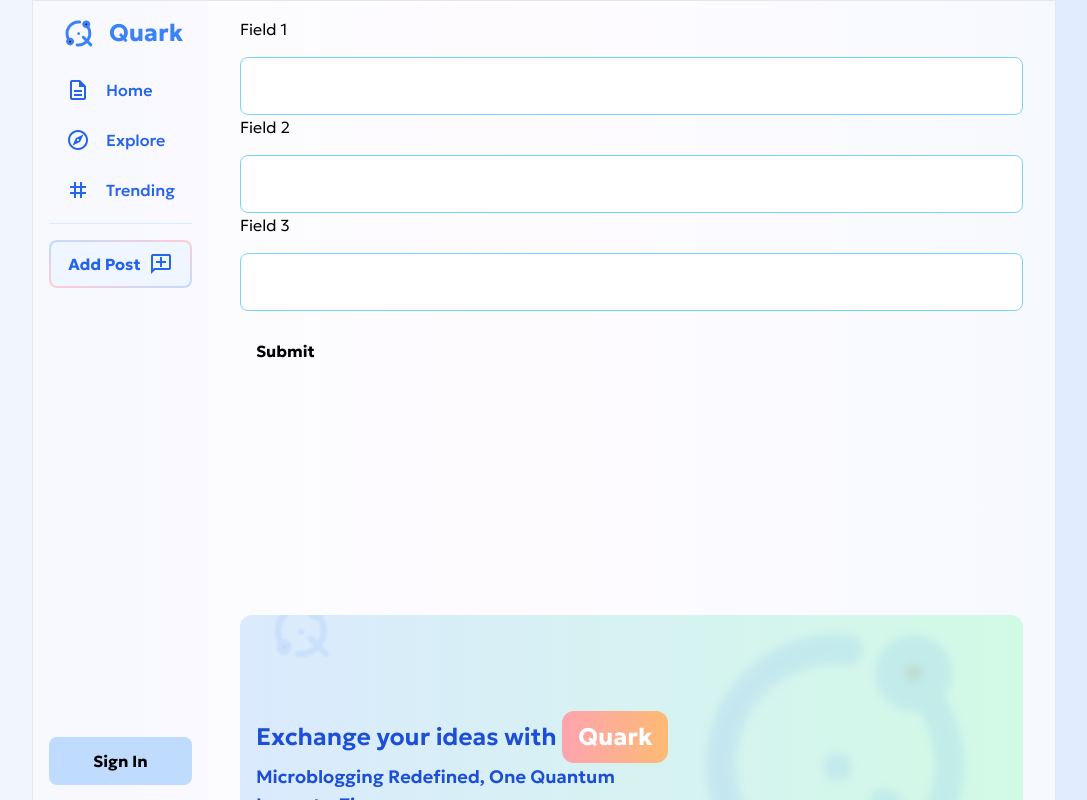
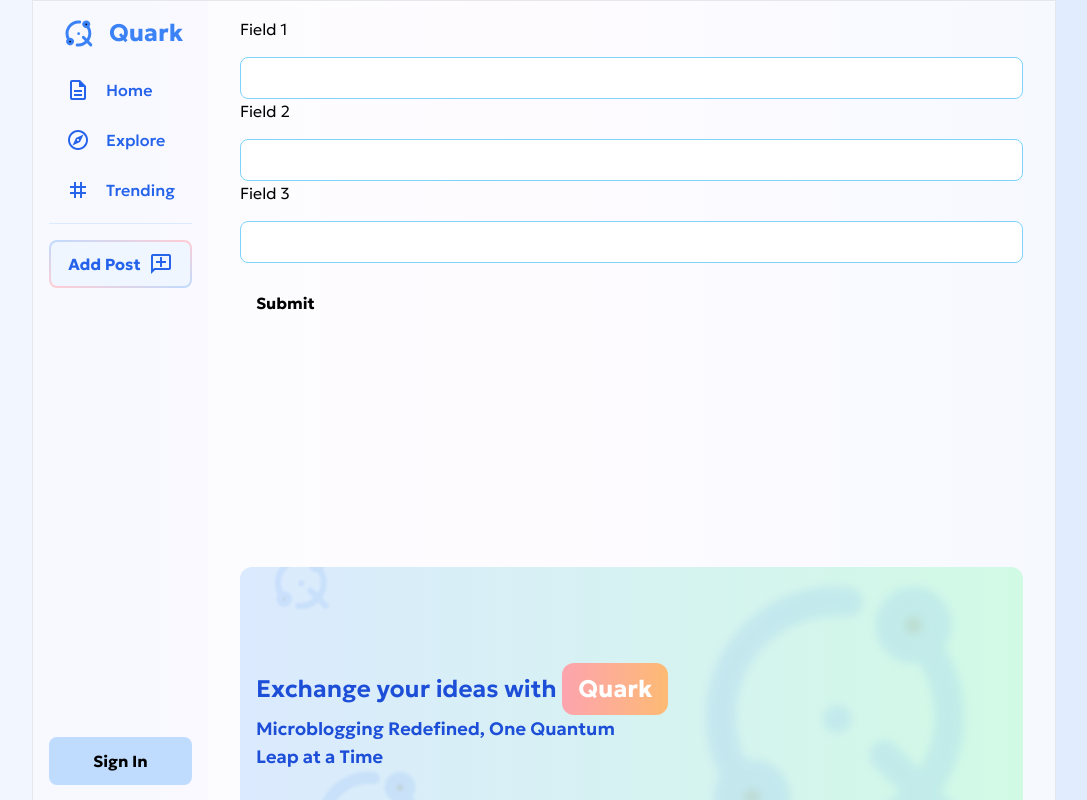
Before and after one commit to kaye360/firebase-twitter-clone, a React (Vite) app: page / in a window 1280 px wide. Shown: the top 800 px of the page, without its empty margins (96-1183 px from the left). Built offline with nearby package versions, Linux system fonts and the light colour scheme; no server answers.

Commit message:
fix ValidatedForm Component bugs, add comments

```diff
--- a/src/components/ValidatedForm/components/SubmitErrorMessage.tsx
+++ b/src/components/ValidatedForm/components/SubmitErrorMessage.tsx
@@ -3,12 +3,15 @@ import { ValidatedFormContext } from "./ValidatedForm"
 
 
 
-export default function SubmitErrorMessage() {
+export default function SubmitErrorMessage({...rest}) {
 
     const formContext = useContext(ValidatedFormContext)
 
     return (
-        <div className={` ${formContext?.formSubmitErrorMessage ? 'grid grid-rows-[1fr]' : 'grid-rows-[0fr]'} transition-[grid-template-rows] duration-200 text-rose-500 py-2`}>
+        <div
+            className={` ${formContext?.formSubmitErrorMessage ? 'grid grid-rows-[1fr]' : 'grid-rows-[0fr]'} transition-[grid-template-rows] duration-200 text-rose-500 py-2`}
+            {...rest}
+        >
             <div className="overflow-hidden">
                 {formContext?.formSubmitErrorMessage}
             </div>
--- a/src/components/ValidatedForm/components/ValidatedForm.tsx
+++ b/src/components/ValidatedForm/components/ValidatedForm.tsx
@@ -21,12 +21,35 @@ export const ValidatedFormContext  = createContext<UseValidatedFormContext | nul
 
 
 /**
+ * @description
+ * Form component with automatic validation.
+ * Create a state for each field and pass into each <ValidatedInput /> or <ValidatedTextarea />
+ * Set the title to the name that appears in the error message.
  *
  * @param handleSubmit (function) Form onSubmit handler. This is the action to be taken on
  * form submit after successful validation. No need for e.preventDefault().
  *
  * @param rules (object Rules) Rules object to be checked on form submission. Other form elements
  * will also automatically be checke first.
+ *
+ * @example
+ *
+ * const [field1, setField1] = useState<string>('')
+ *
+ * <ValidatedForm handleSubmit={ yourHandleSubmitFunction }>
+ *
+ * <label>
+ *   Field One Name
+ *   <ValidatedInput
+ *     type="text"
+ *     title="Field One Name"
+ *     value={field1}
+ *     setValue={setField1}
+ *     rules={{minLength : 5, maxLength : 10}}
+ *   />
+ * </label>
+ *
+ * <button type="submit">Submit</button>
  *
  */
 export default function ValidatedForm({ handleSubmit, rules = {}, children } : ValidatedFormProps) {
@@ -55,7 +78,6 @@ function ValidatedFormElement({ handleSubmit, rules, children } : ValidatedFormP
     function handleFormSubmit(e: SyntheticEvent) {
         e.preventDefault()
 
-        console.log(formContext?.formState)
 
         try {
             if( typeof handleSubmit !== 'function' ) throw 'handleSubmit must be a function'
@@ -66,7 +88,6 @@ function ValidatedFormElement({ handleSubmit, rules, children } : ValidatedFormP
             if( (typeof error !== 'string' ) ) return
             formContext?.setFormSubmitErrorMessage(error)
         }
-
     }
 
 
@@ -91,7 +112,7 @@ function ValidatedFormElement({ handleSubmit, rules, children } : ValidatedFormP
 
 
     return (
-        <form onSubmit={handleFormSubmit}>
+        <form onSubmit={handleFormSubmit} onChange={() => formContext?.setFormSubmitErrorMessage('')}>
             {children}
         </form>
     )
--- a/src/components/ValidatedForm/components/ValidatedInput.tsx
+++ b/src/components/ValidatedForm/components/ValidatedInput.tsx
@@ -1,90 +1,36 @@
-import { Dispatch, InputHTMLAttributes, SyntheticEvent, useContext, useEffect, useState } from "react"
+import { Dispatch, InputHTMLAttributes } from "react"
 import ValidationError from "./ValidationError"
-import { ValidatedFormContext } from "./ValidatedForm"
-import { FormState } from "../hooks/useValidatedFormContext"
-import ValidatorRules, { Rules } from "../utils/ValidatorRules"
+import { Rules } from "../utils/ValidatorRules"
+import useValidateElement from "../hooks/useValidateElement"
 
 
 
-interface ValidatedInputProps extends InputHTMLAttributes<HTMLInputElement> {
-    title : string,
-    state : string,
-    setState : Dispatch<React.SetStateAction<string>>,
-    rules : Rules,
+export interface ValidatedInputProps extends InputHTMLAttributes<HTMLInputElement> {
+    title    : string,
+    value    : string,
+    setValue : Dispatch<React.SetStateAction<string>>,
+    rules    : Rules,
 }
 
-export default function ValidatedInput({title, state, setState, rules = {}, ...rest} : ValidatedInputProps) {
+export default function ValidatedInput({
+    title, value, setValue, rules = {}, ...rest
+} : ValidatedInputProps) {
 
 
-    const validatedFormContext = useContext(ValidatedFormContext)
-
-
-    /**
-     * If rules.required or rules.minLength, set the Formstate to error by default.
-     */
-    let defaultFormStateErrorMessage: string | null
-
-    if( rules.required ) {
-        defaultFormStateErrorMessage = `${title} is required.`
-
-    } else if( rules.minLength && state.length < rules.minLength ) {
-        defaultFormStateErrorMessage = `${title} must have a minimum of ${rules.minLength} characters.`
-
-    } else {
-        defaultFormStateErrorMessage = null
-    }
-
-
-    const [errorMessage, setErrorMessage] = useState<string>('')
-    const [hasUserTyped, setHasUserTyped] = useState<boolean>(false)
-
-
-    function handleOnChange(e: SyntheticEvent) {
-        if( !(e.target instanceof HTMLInputElement) ) return
-        setState(e.target.value)
-        setHasUserTyped(true)
-    }
-
-
-    useEffect( () => {
-        // Initialize Error Property for this Input on initial render
-        const formState = {...validatedFormContext?.formState } as FormState
-        formState.errors[title] = defaultFormStateErrorMessage
-        validatedFormContext?.setFormState(formState)
-    }, [])
-
-
-    useEffect( () => {
-        // Validation as user types
-
-        if( !hasUserTyped ) return
-        const prev = {...validatedFormContext?.formState} as FormState
-
-        try {
-            ValidatorRules.validate({title, string : state, rules})
-            setErrorMessage('')
-            prev.errors[title] = null
-            validatedFormContext?.setFormState(prev)
-
-        } catch (error) {
-            if( typeof error !== 'string') return
-
-            setErrorMessage(error)
-            prev.errors[title] = error
-            validatedFormContext?.setFormState(prev)
-        }
-
-    }, [state])
+    const {
+        hasUserTyped,
+        errorMessage,
+        handleOnChange
+    } = useValidateElement({title, value, setValue, rules})
 
 
     return (
         <>
             <ValidationError message={hasUserTyped ? errorMessage : ''} />
             <input
-                value={state}
+                value={value}
                 onChange={ handleOnChange }
-                className="p-4 rounded-lg border w-full"
-                // required={ rules.required }
+                className=""
                 {...rest}
             />
         </>
--- /dev/null
+++ b/src/components/ValidatedForm/hooks/useValidateElement.tsx
@@ -0,0 +1,85 @@
+import { useContext, useState, SyntheticEvent, useEffect, ChangeEventHandler } from "react"
+import { ValidatedFormContext } from "../components/ValidatedForm"
+import ValidatorRules from "../utils/ValidatorRules"
+import { FormState } from "./useValidatedFormContext"
+import { ValidatedInputProps } from "../components/ValidatedInput"
+
+
+
+interface UseValidateElement {
+    hasUserTyped   : boolean,
+    errorMessage   : string,
+    handleOnChange : ChangeEventHandler<HTMLInputElement>,
+}
+
+export default function useValidateElement({title, value, setValue, rules} : ValidatedInputProps) : UseValidateElement {
+
+
+    const validatedFormContext = useContext(ValidatedFormContext)
+
+
+    /**
+     * If rules.required or rules.minLength, set the Formstate to error by default.
+     */
+    let defaultFormStateErrorMessage: string | null
+
+    if( rules.required ) {
+        defaultFormStateErrorMessage = `${title} is required.`
+
+    } else if( rules.minLength && value.length < rules.minLength ) {
+        defaultFormStateErrorMessage = `${title} must have a minimum of ${rules.minLength} characters.`
+
+    } else {
+        defaultFormStateErrorMessage = null
+    }
+
+
+    const [errorMessage, setErrorMessage] = useState<string>('')
+    const [hasUserTyped, setHasUserTyped] = useState<boolean>(false)
+
+
+    function handleOnChange(e: SyntheticEvent) {
+        if( !(e.target instanceof HTMLInputElement) ) return
+        setValue(e.target.value)
+        setHasUserTyped(true)
+    }
+
+
+    /**
+     * On intial render:
+     * Initialize Error Property for this Input on formContext
+     */
+    useEffect( () => {
+        const formState = {...validatedFormContext?.formState } as FormState
+        formState.errors[title] = defaultFormStateErrorMessage
+        validatedFormContext?.setFormState(formState)
+    }, [])
+
+
+    /**
+     * Validation as user types
+     */
+    useEffect( () => {
+
+        if( !hasUserTyped ) return
+        const prev = {...validatedFormContext?.formState} as FormState
+
+        try {
+            ValidatorRules.validate({title, string : value, rules})
+            setErrorMessage('')
+            prev.errors[title] = null
+            validatedFormContext?.setFormState(prev)
+
+        } catch (error) {
+            if( typeof error !== 'string') return
+
+            setErrorMessage(error)
+            prev.errors[title] = error
+            validatedFormContext?.setFormState(prev)
+        }
+
+    }, [value])
+
+
+    return { hasUserTyped, errorMessage, handleOnChange }
+}
--- a/src/pages/Home.tsx
+++ b/src/pages/Home.tsx
@@ -16,7 +16,7 @@ export default function Home() {
     const appContext = useContext(AppContext)
     const [currentUser] = useState(appContext?.userHandle)
 
-    const handles = ['poo', 'pee', 'boob', 'fart', ]
+    const handles = ['one', 'two', 'three', 'four', ]
 
     function handleSubmit() {
         console.log('submitted successfully')
@@ -27,9 +27,7 @@ export default function Home() {
 
         <ValidatedForm
             handleSubmit={handleSubmit}
-            rules={{
-                auth : true
-            }}
+            rules={{auth : true}}
         >
 
             <label>
@@ -37,8 +35,8 @@ export default function Home() {
                 <ValidatedInput
                     type="text"
                     title="Field1"
-                    state={field1}
-                    setState={setField1}
+                    value={field1}
+                    setValue={setField1}
                     rules={{minLength : 10}}
                 />
             </label>
@@ -48,8 +46,8 @@ export default function Home() {
                 <ValidatedInput
                     type="text"
                     title="Field2"
-                    state={field2}
-                    setState={setField2}
+                    value={field2}
+                    setValue={setField2}
                     rules={{
                         required : true,
                         allowableChars : {
@@ -65,8 +63,8 @@ export default function Home() {
                 <ValidatedInput
                     type="text"
                     title="Field3"
-                    state={field3}
-                    setState={setField3}
+                    value={field3}
+                    setValue={setField3}
                     rules={{
                         maxLength : 10,
                         required : true,
@@ -76,7 +74,7 @@ export default function Home() {
                         },
                         unique : {
                             all : handles,
-                            currentLoggedInUsername : currentUser as string
+                            current : currentUser as string
                         }
                     }}
                 />
```
Also changed, not shown: src/components/ValidatedForm/utils/ValidatorRules.tsx (+17 -6 lines).
